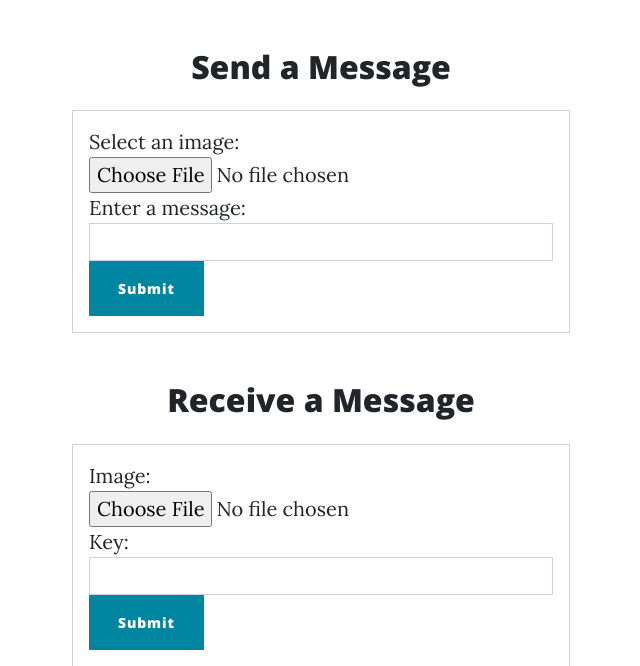
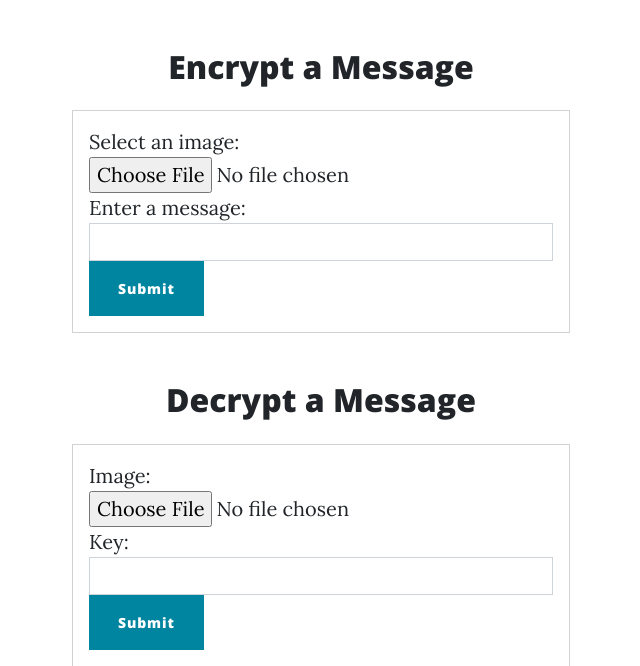
Before and after one commit to cyrixninja/HideMyMessage, a Flask app: page / in a window 1280 px wide. Shown: the part 655-1321 px from the top of the page, without its empty margins (319-959 px from the left). Run offline with Flask 3, Linux system fonts and the light colour scheme; some libraries are stand-ins or nearby versions.

```diff
--- a/templates/index.html
+++ b/templates/index.html
@@ -5,7 +5,7 @@
         <meta name="viewport" content="width=device-width, initial-scale=1, shrink-to-fit=no" />
         <meta name="description" content="" />
         <meta name="author" content="" />
-        <title>Clean Blog - Hide My Message Theme</title>
+        <title>Hide My Message</title>
         <link rel="icon" type="image/x-icon" href="assets/favicon.ico" />
         <!-- Font Awesome icons (free version)-->
         <script src="https://use.fontawesome.com/releases/v6.3.0/js/all.js" crossorigin="anonymous"></script>
@@ -53,7 +53,7 @@
             <div class="container mt-5">
                 <div class="row justify-content-center">
                     <div class="col-md-6">
-                        <h2 class="text-center mb-4">Send a Message</h2>
+                        <h2 class="text-center mb-4">Encrypt a Message</h2>
                         <div class="card">
                             <div class="card-body">
                                 <form method="POST" action="/send" enctype="multipart/form-data">
@@ -74,7 +74,7 @@
 
                 <div class="row justify-content-center mt-5">
                     <div class="col-md-6">
-                        <h2 class="text-center mb-4">Receive a Message</h2>
+                        <h2 class="text-center mb-4">Decrypt a Message</h2>
                         <div class="card">
                             <div class="card-body">
                                 <form action="/receive" method="post" enctype="multipart/form-data">
```
Also changed, not shown: received.png (added), static/output.png (added), static/test.jpg (added).
